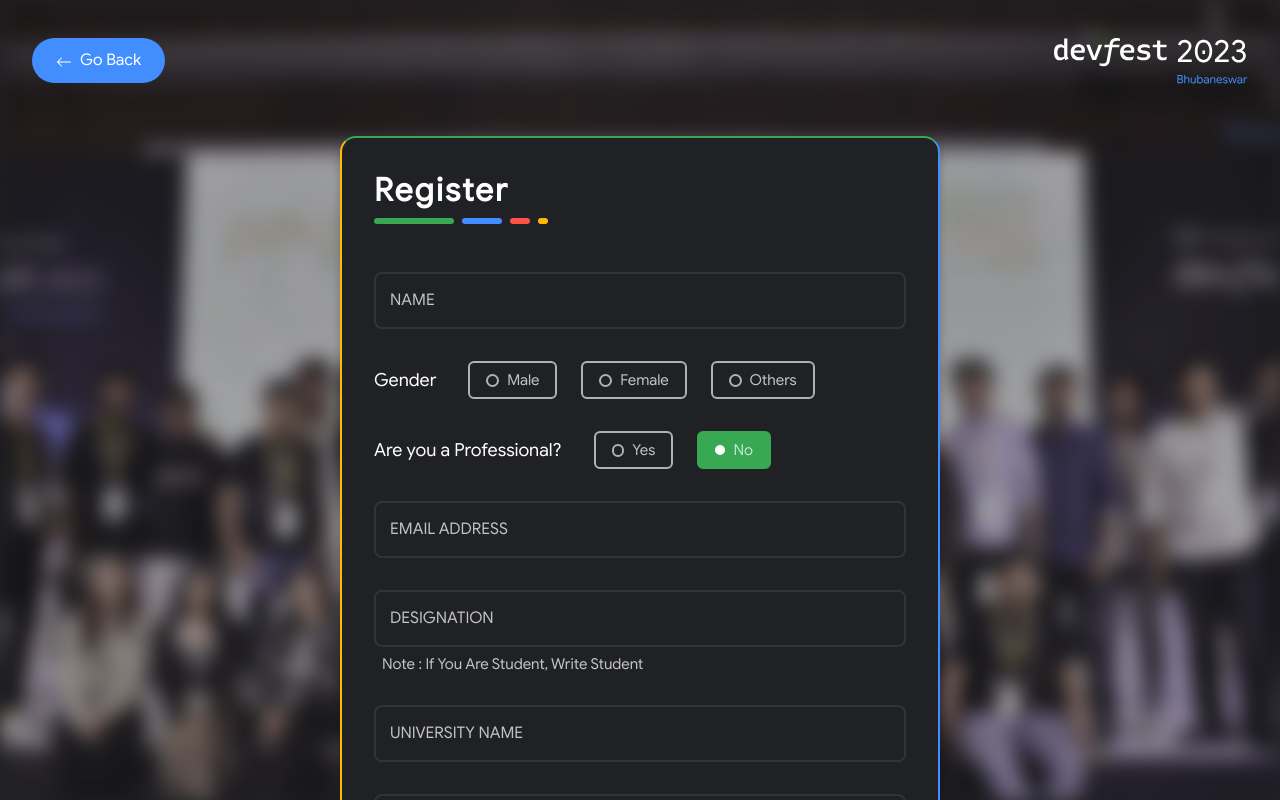
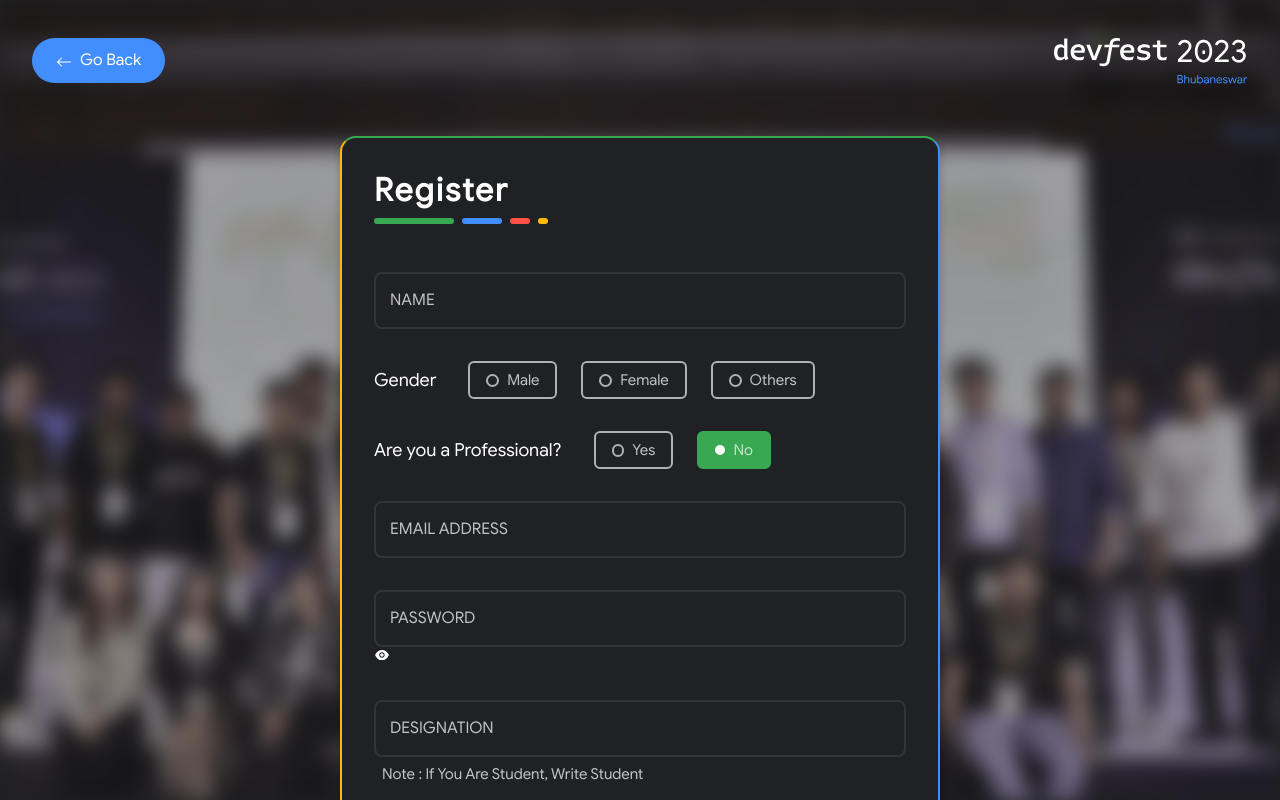
Before and after one commit to gdgcloudbbsr/devfest-2023, a React (Vite) app: page /register in a window 1280 px wide. Shown: the top 800 px of the page. Built offline with nearby package versions, Linux system fonts and the light colour scheme.

Commit message:
Router config  and Team,Tickets,schedule,speakers,contact & dashboard created at src/Pages/

```diff
--- a/src/Pages/Home.jsx
+++ b/src/Pages/Home.jsx
@@ -2,9 +2,7 @@
 import LineBanner from "../Components/LineBanner";
 import About from "../Layouts/About";
 import Ticket from "../Layouts/Ticket";
-// import SpeakerSection from "../Layouts/SpeakerSection";
-// import Venue from "../Layouts/Venue";
-import PopupModal from "../Components/PopupModal";
+import PopupModalOld from "../Components/PopupModalOld";
 import { useSelector } from "react-redux";
 import Highlights from "../Layouts/Highlights";
 
@@ -13,15 +11,13 @@
 
   return (
     <>
-      {popModal && <PopupModal />}
+      {popModal && <PopupModalOld />}
       <Hero />
       <LineBanner color={"var(--blue)"} classN={"banner-1"} />
       <About />
       <LineBanner color={"var(--yellow)"} classN={"banner-2"} />
       <Ticket />
       <LineBanner color={"var(--green)"} classN={"banner-3"} />
-      {/* <SpeakerSection />
-      <Venue /> */}
       <Highlights />
     </>
   );
--- a/src/Pages/Register.jsx
+++ b/src/Pages/Register.jsx
@@ -3,6 +3,7 @@
 import SectionHeadingText from "../Components/SectionHeadingText";
 import Wrapper from "../Components/Wrapper";
 import { useEffect, useState } from "react";
+import { AiFillEye, AiFillEyeInvisible } from "react-icons/ai";
 
 const Register = () => {
   const [data, setData] = useState({
@@ -15,6 +16,7 @@
     gender: "",
     city: "",
     howDoYouHear: "nAn",
+    password: "",
   });
 
   const [error, setError] = useState({
@@ -23,6 +25,8 @@
     howDoYouHear: false,
     gender: false,
   });
+
+  const [showPassword, setShowPassword] = useState(false);
 
   function isValidEmail(email) {
     const pattern = /^[A-Z0-9._%+-]+@[A-Z0-9.-]+\.[A-Z]{2,}$/i;
@@ -84,6 +88,7 @@
     ${data.occupation}
     ${data.city}
     ${data.howDoYouHear}
+    ${data.password}
     `);
 
     setData({
@@ -96,7 +101,10 @@
       gender: "",
       city: "",
       howDoYouHear: "nAn",
+      password: "",
     });
+
+    setShowPassword(false);
   };
 
   useEffect(() => {
@@ -107,7 +115,10 @@
   return (
     <div className="Register">
       <div id="bgImage">
-        <img src="/assets/images/img1.webp" alt="" />
+        <img
+          src="/assets/images/img1.webp"
+          alt="DevFest 2023 Bhubaneswar image"
+        />
       </div>
       <Wrapper>
         <div className="Register-heading">
@@ -253,7 +264,7 @@
                 </label>
                 {error.email === true && (
                   <div className={`info red`}>
-                    <span>{"invalid email address"}</span>
+                    <span>Please enter a valid email address.</span>
                   </div>
                 )}
               </div>
@@ -273,12 +284,38 @@
                   </label>
                   {error.workEmail === true && (
                     <div className={`info red`}>
-                      <span>invalid work email address</span>
+                      <span>Please enter a valid work email address</span>
                     </div>
                   )}
                 </div>
               )}
               {/* ---- */}
+
+              {/* password */}
+              <div className="inputBox">
+                <input
+                  type={showPassword ? "text" : "password"}
+                  name="password"
+                  id="password"
+                  required="required"
+                  value={data.password}
+                  onChange={handleInputChange}
+                />
+                <label className="label" htmlFor="password">
+                  Password
+                </label>
+                <div
+                  className="ico"
+                  onClick={() => {
+                    setShowPassword(!showPassword);
+                  }}
+                >
+                  {showPassword ? <AiFillEyeInvisible /> : <AiFillEye />}
+                </div>
+              </div>
+
+              {/* ---- */}
+
               {/* designation  */}
               <div className="inputBox">
                 <input
@@ -310,7 +347,7 @@
                 <label className="label" htmlFor="nameInstitute">
                   {data.occupation === "professional"
                     ? "Company Name"
-                    : "University Name"}
+                    : "College Name"}
                 </label>
               </div>
               {/* ---- */}
--- /dev/null
+++ b/src/Pages/Schedule.jsx
@@ -0,0 +1,5 @@
+const Schedule = () => {
+  return <div>Schedule</div>;
+};
+
+export default Schedule;
--- /dev/null
+++ b/src/Pages/Tickets.jsx
@@ -0,0 +1,5 @@
+const Tickets = () => {
+  return <div>tickets</div>;
+};
+
+export default Tickets;
```
Also changed, not shown: src/Pages/Contact.jsx (added, +7 -0 lines), src/Pages/Dashboard.jsx (added, +7 -0 lines), src/Pages/Speakers.jsx (added, +7 -0 lines), src/Pages/Sponsorship.jsx (added, +7 -0 lines), src/Pages/Team.jsx (added, +7 -0 lines), src/Pages/index.jsx (added, +23 -0 lines), src/router/appRouter.jsx (added, +80 -0 lines).
